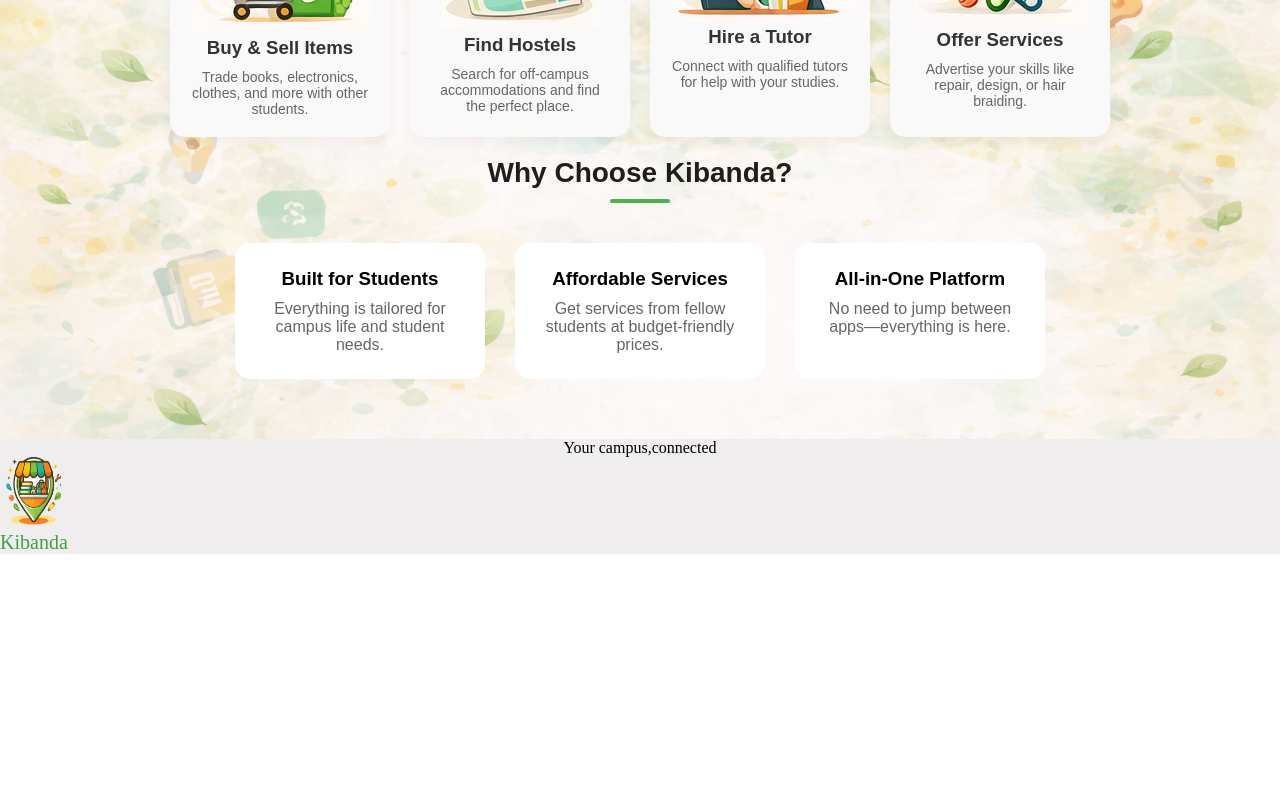
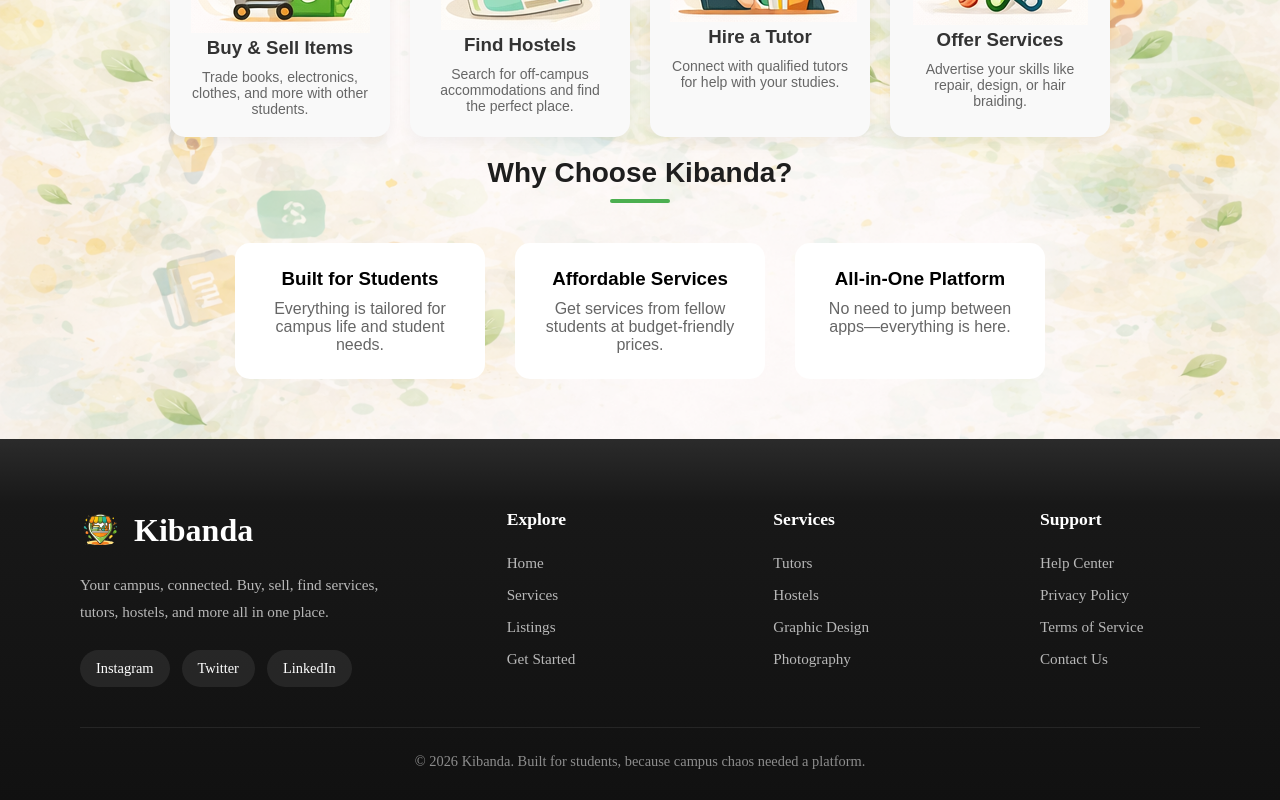
Before and after one commit to josephgakono/Kibanda, a React (Vite) app: page / in a window 1280 px wide. Shown: the part 799-1599 px from the top of the page. Before the commit the page ends 1353 px from the top, so only its background shows below. Built offline with nearby package versions, Linux system fonts and the light colour scheme.

Commit message:
update footer

```diff
--- a/src/App.css
+++ b/src/App.css
@@ -594,20 +594,125 @@
 
 /* Footer */
 .footer {
-  background-color: rgb(239, 237, 237);
-  width: 100%;
+    background: #1b1b1b;
+  color: #ffffff;
+  padding: 70px 80px 30px;
+  background: linear-gradient(
+    to bottom,
+    #2b2b2b 0%,
+    #181818 18%,
+    #111111 100%
+  );
 }
 
-.footer_text {
-  text-align: center;
+.footer-top {
+  display: flex;
+  justify-content: space-between;
+  gap: 60px;
+  flex-wrap: wrap;
+  padding-bottom: 40px;
+  border-bottom: 1px solid rgba(255,255,255,0.08);
 }
 
-.f_logo img {
-  width: 70px;
-  height: 70px;
+.footer-brand {
+  max-width: 320px;
 }
 
-.logo_text {
-  font-size: 20px;
-  color: #43a047;
+.footer-logo {
+  display: flex;
+  align-items: center;
+  gap: 12px;
+  margin-bottom: 20px;
 }
+
+.footer-logo img {
+  width: 42px;
+  height: 42px;
+  object-fit: contain;
+}
+
+.footer-logo h2 {
+  font-size: 2rem;
+  font-weight: 700;
+  margin: 0;
+  color: #ffffff;
+}
+
+.footer-brand p {
+  color: #b8b8b8;
+  line-height: 1.8;
+  margin-bottom: 24px;
+  font-size: 0.95rem;
+}
+
+.footer-socials {
+  display: flex;
+  gap: 12px;
+  flex-wrap: wrap;
+}
+
+.footer-socials a {
+  text-decoration: none;
+  color: #ffffff;
+  background: rgba(255,255,255,0.08);
+  padding: 10px 16px;
+  border-radius: 20px;
+  font-size: 0.9rem;
+  transition: 0.3s ease;
+}
+
+.footer-socials a:hover {
+  background: #53b43b;
+  transform: translateY(-2px);
+}
+
+.footer-links {
+  min-width: 160px;
+  display: flex;
+  flex-direction: column;
+  gap: 14px;
+}
+
+.footer-links h3 {
+  color: #ffffff;
+  margin-bottom: 10px;
+  font-size: 1.1rem;
+}
+
+.footer-links a {
+  color: #b8b8b8;
+  text-decoration: none;
+  transition: 0.3s ease;
+  font-size: 0.95rem;
+}
+
+.footer-links a:hover {
+  color: #53b43b;
+  padding-left: 4px;
+}
+
+.footer-bottom {
+  text-align: center;
+  padding-top: 25px;
+}
+
+.footer-bottom p {
+  color: #8d8d8d;
+  font-size: 0.9rem;
+  margin: 0;
+}
+
+@media (max-width: 900px) {
+  .footer {
+    padding: 60px 30px 25px;
+  }
+
+  .footer-top {
+    flex-direction: column;
+    gap: 40px;
+  }
+
+  .footer-brand {
+    max-width: 100%;
+  }
+}
--- a/src/components/Footer.jsx
+++ b/src/components/Footer.jsx
@@ -3,15 +3,57 @@ import React from "react";
 function Footer() {
   return (
     <>
-      <div className="footer">
-        <p className="footer_text">Your campus,connected</p>
-        <div>
-          <span className="f_logo">
-            <img src="/Kibanda.png" alt="" />
-            <p className="logo_text">Kibanda</p>
-          </span>
+     <footer className="footer">
+      <div className="footer-top">
+
+        <div className="footer-brand">
+          <div className="footer-logo">
+            <img src="/Kibanda.png" alt="Kibanda Logo" />
+            <h2>Kibanda</h2>
+          </div>
+
+          <p>
+            Your campus, connected. Buy, sell, find services, tutors,
+            hostels, and more all in one place.
+          </p>
+
+          <div className="footer-socials">
+            <a href="/">Instagram</a>
+            <a href="/">Twitter</a>
+            <a href="/">LinkedIn</a>
+          </div>
         </div>
+
+        <div className="footer-links">
+          <h3>Explore</h3>
+          <a href="/">Home</a>
+          <a href="/services">Services</a>
+          <a href="/listings">Listings</a>
+          <a href="/auth">Get Started</a>
+        </div>
+
+        <div className="footer-links">
+          <h3>Services</h3>
+          <a href="/">Tutors</a>
+          <a href="/">Hostels</a>
+          <a href="/">Graphic Design</a>
+          <a href="/">Photography</a>
+        </div>
+
+        <div className="footer-links">
+          <h3>Support</h3>
+          <a href="/">Help Center</a>
+          <a href="/">Privacy Policy</a>
+          <a href="/">Terms of Service</a>
+          <a href="/">Contact Us</a>
+        </div>
+
       </div>
+
+      <div className="footer-bottom">
+        <p>© 2026 Kibanda. Built for students, because campus chaos needed a platform.</p>
+      </div>
+    </footer>
     </>
   );
 }
--- a/src/pages/HomePage.jsx
+++ b/src/pages/HomePage.jsx
@@ -91,6 +91,7 @@ function HomePage() {
             </div>
           </section>
         </section>
+
       </div>
     </>
   );
```
